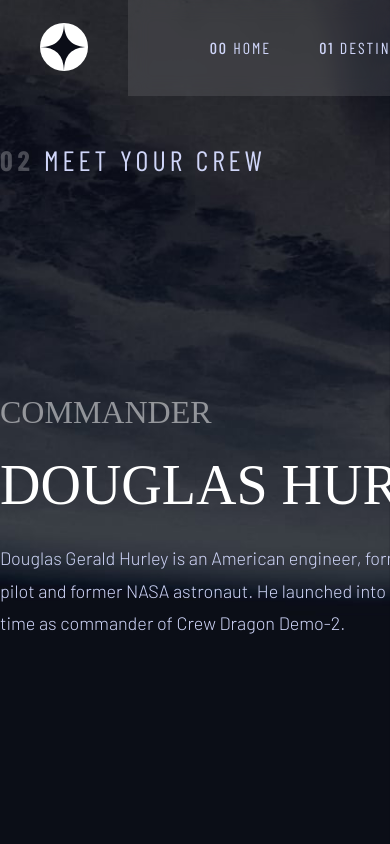
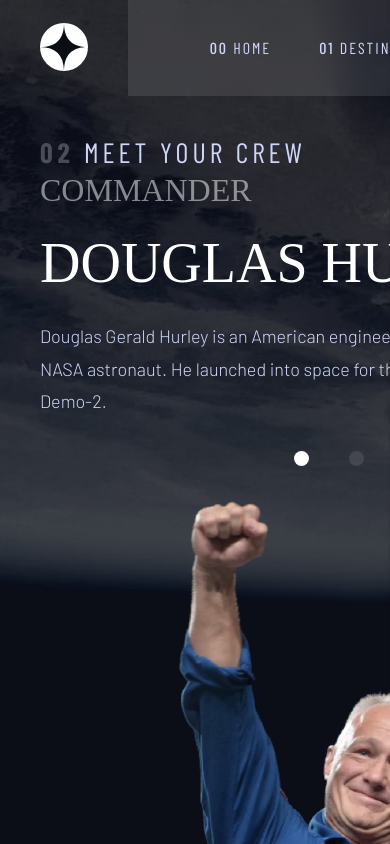
Before and after one commit to aminetiouk/space-tourism-website, a React (Vite) app: page /crew in a window 390 px wide. Shown: the top 844 px of the page. Built offline with nearby package versions, Linux system fonts and the light colour scheme; a web font is replaced by a local one.

Commit message:
feat(responsive): update crew layout for small screens using flexbox and reordering

```diff
--- a/src/App.css
+++ b/src/App.css
@@ -641,6 +641,31 @@ body {
   }
 
   /* CREW */
+  .crew-component{
+    padding: 40px;
+    width: 100%;
+    height: calc(100% - 96px);
+  }
+  .crew__container{
+    display: flex;
+    flex-direction: column;
+    justify-content: center;
+    align-items: center;
+    gap: 32px;
+  }
+  .crew__content{
+    order: 1;
+    padding-top: 0;
+  }
+  .crew__navigation{
+    order: 2;
+  }
+  .crew__image-wrapper{
+    order: 3;
+  }
+  .crew__image{
+    height: 560px;
+  }
 }
 
 @media screen and (max-width: 1024px) and (max-height: 768px) {
```
